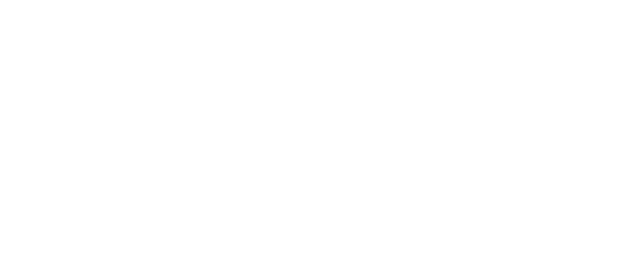
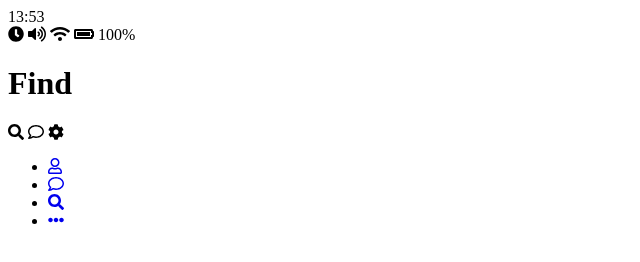
Before and after one commit to hipppoSHL/kakao-clone, a plain HTML site: page find.html in a window 1280 px wide. Shown: the whole page, without its empty margins (0-640 px from the left). Drawn offline with Linux system fonts and the light colour scheme.

Commit message:
main html structures of header, nav etc...

```diff
--- a/find.html
+++ b/find.html
@@ -0,0 +1,62 @@
+<!DOCTYPE html>
+<html lang="en">
+  <head>
+    <meta charset="UTF-8" />
+    <meta name="viewport" content="width=device-width, initial-scale=1.0" />
+    <meta http-equiv="X-UA-Compatible" content="ie=edge" />
+    <script src="https://use.fontawesome.com/releases/v5.2.0/js/all.js"></script>
+    <title>Find | Kakao Clone</title>
+  </head>
+  <body>
+    <div class="status-bar">
+      <div class="status-bar__column">
+        <span class="status-bar__clock">13:53</span>
+      </div>
+      <div class="status-bar__column">
+        <i class="fas fa-clock"></i>
+        <i class="fas fa-volume-up"></i>
+        <i class="fas fa-wifi"></i>
+        <i class="fas fa-battery-full"></i>
+        <span class="status-bar__battery-level">100%</span>
+      </div>
+    </div>
+    <header class="header">
+      <div class="header__header-column">
+        <h1 class="header__title">Find</h1>
+      </div>
+      <div class="header__header-column">
+        <span class="header__icon">
+          <i class="fas fa-search"></i>
+          <i class="far fa-comment"></i>
+          <i class="fas fa-cog"></i>
+        </span>
+        <span class="header__icon"></span>
+        <span class="header__icon"></span>
+      </div>
+    </header>
+    <nav class="nav">
+      <ul class="nav__list">
+        <li class="nav__list-item">
+          <a href="./friends.html" class="nav__list-link">
+            <i class="far fa-user"></i>
+          </a>
+        </li>
+        <li class="nav__list-item">
+          <a href="./index.html" class="nav__list-link">
+            <i class="far fa-comment"></i>
+          </a>
+        </li>
+        <li class="nav__list-item">
+          <a href="./find.html" class="nav__list-link">
+            <i class="fas fa-search"></i>
+          </a>
+        </li>
+        <li class="nav__list-item">
+          <a href="./more.html" class="nav__list-link">
+            <i class="fas fa-ellipsis-h"></i>
+          </a>
+        </li>
+      </ul>
+    </nav>
+  </body>
+</html>
```
Also changed, not shown: friends.html (+62 -0 lines), index.html (+24 -0 lines), more.html (+62 -0 lines).
